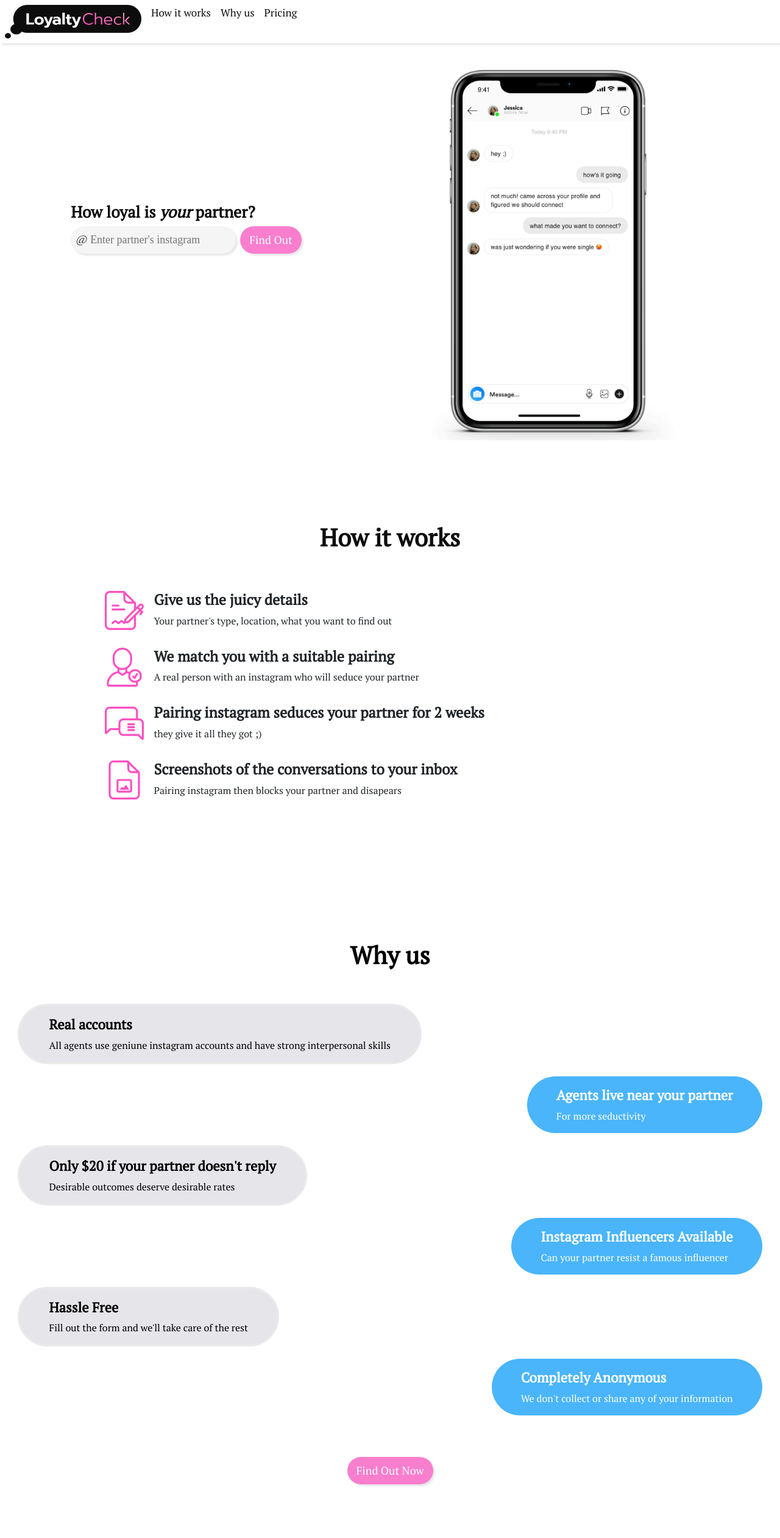
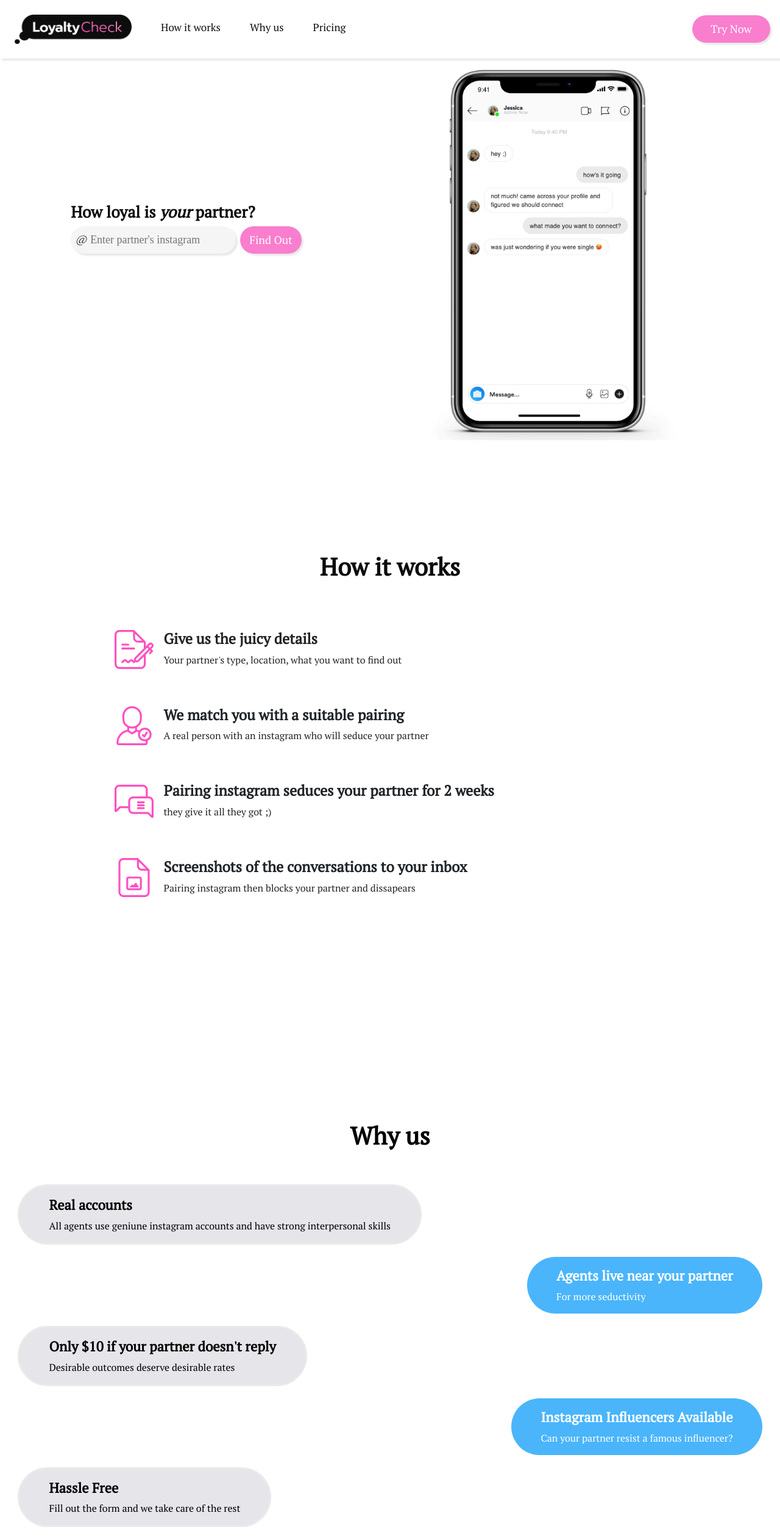
Before and after one commit to CalamariDude/LoyaltyCheck, a plain HTML site: page index.html in a window 1280 px wide. Shown: the top 2522 px of the page at 61% size. Drawn offline with nearby package versions, Linux system fonts and the light colour scheme.

Commit message:
improvments

```diff
--- a/css/custom.css
+++ b/css/custom.css
@@ -168,7 +168,8 @@ html {
   .mobile-bye {
     display: none;
   }
-  .nav {
+  .nav-custom {
+    visibility: hidden;
     display: none;
   }
   .ninty-5-full {
@@ -222,11 +223,21 @@ html {
 
 }
 
-.nav {
+.nav-custom {
   position: fixed;
+  display: flex;
+  justify-content: space-between;
   width: 100%;
   z-index: 10;
   box-shadow: 3px 3px 3px rgba( 136 , 136 , 136 , 0.2 );
+}
+
+.full-width {
+  width: 100%;
+}
+
+.justify-right {
+  justify-content: flex-end;
 }
 
 .nav-button {
@@ -344,3 +355,30 @@ html {
   width: 5rem;
   height: 5rem;
 }
+
+.align-row-center {
+  align-items: center;
+}
+
+.align-self-center {
+  align-self: center;
+}
+
+.justify-self-end {
+  justify-self: flex-end;
+}
+
+.no-wrap-words {
+  white-space: nowrap;
+}
+.min-width-3 {
+  min-width: 8rem;
+}
+
+.min-width-4 {
+  min-width: 15rem;
+}
+
+.menuitem a{
+  text-decoration: none;
+}
--- a/index.html
+++ b/index.html
@@ -29,21 +29,26 @@
     <body id="page-top">
         <!-- Navigation-->
         <!-- Header-->
-        <nav class = "bg-white nav">
-            <div class = "display-flex align-center">
-                <img class = "small transparent p-2" src="assets/img/lc.png"/>
-                <div class = "nav-button">
+        <nav class = "bg-white nav-custom align-row-center">
+            <div class = "full-width display-flex align-row-center">
+                <img class = "small transparent p-4" src="assets/img/lc.png"/>
+                <div class = "nav-button px-4">
                     <div class = "item"></div>
-                    <a class="" onclick="scrollToSection(event)" href="#about">How it works</a>
+                    <a class="" onclick="scrollToSection(event)" href="#about1">How it works</a>
                 </div>
-                <div class = "nav-button">
+                <div class = "nav-button px-4">
                     <div class = "item"></div>
-                    <a class="" onclick="scrollToSection(event)" href="#services">Why us</a>
+                    <a class="" onclick="scrollToSection(event)" href="#services1">Why us</a>
                 </div>
-                <div class = "nav-button">
+                <div class = "nav-button px-4">
                     <div class = "item"></div>
-                    <a class="" onclick="scrollToSection(event)" href="#agent">Pricing</a>
+                    <a class="" onclick="scrollToSection(event)" href="#agent1">Pricing</a>
                 </div>
+            </div>
+            <div class="align-center m-3">
+                <a class="min-width-3 call-to-action-own rounded-pill" onclick="find_out()">
+                    <p>Try Now</p>
+                </a>
             </div>
         </nav>
         <header class = "ninty-5-full full-screen">
@@ -68,44 +73,51 @@
             </div>
         </header>
         <!-- About-->
+        <br id="about1">
+        <br>
         <section class="content-section text-dark rounded-pill mx-3" id="about">
             <h1 class = "text-center">How it works</h1>
             <br>
             <br>
             <div class = "container table    pill-padding">
                <ul class = "col no-dec chrono-list">
-                   <li class = "chrono-item">
+                   <li class = "chrono-item p-3">
                         <img class = "icon fill-pink medium-icon" src="assets/icons/form.svg"/>
                         <div>
                             <h4>Give us the juicy details</h4>
                             <p>Your partner's type, location, what you want to find out</p>
                         </div>
                     </li>
-                   <li class = "chrono-item">
+                   <li class = "chrono-item p-3">
                        <img class = "icon fill-pink medium-icon" src="assets/icons/person.svg"/>
                        <div>
                            <h4>We match you with a suitable pairing</h4>
                            <p>A real person with an instagram who will seduce your partner</p>
                         </div>
                     </li>
-                   <li class="chrono-item">
+                   <li class="chrono-item p-3">
                        <img class="icon fill-pink medium-icon" src="assets/icons/chat.svg"/>
                        <div>
                            <h4>Pairing instagram seduces your partner for 2 weeks</h4>
                            <p>they give it all they got ;)</p>
                         </div>
                     </li>
-                   <li class="chrono-item">
+                   <li class="chrono-item p-3">
                        <img class="icon fill-pink medium-icon" src="assets/icons/screenshot.svg"/>
                        <div>
                            <h4>Screenshots of the conversations to your inbox</h4>
-                           <p>Pairing instagram then blocks your partner and disapears</p>
+                           <p>Pairing instagram then blocks your partner and dissapears</p>
                         </div>
                     </li>
                </ul>
             </div>
         </section>
 
+        <br>
+        <br>
+        <br>
+        <br>
+        <br id="services1">
         <br>
         <br>
         <!-- Services-->
@@ -129,7 +141,7 @@
                 <div class="pro text-center bubble-left rounded-pill fly-in-left">
 <!-- <img class = "big-icon fill-black mobile-bye" src="assets/icons/shield.svg"/> -->
                     <div class = "headlines">
-                        <h3 class="pt-2 text-black">Only $20 if your partner doesn't reply</h3>
+                        <h3 class="pt-2 text-black">Only $10 if your partner doesn't reply</h3>
                         <p>Desirable outcomes deserve desirable rates</p>
                     </div>
                 </div>
@@ -137,20 +149,20 @@
 <!-- <img class = "big-icon fill-white mobile-bye" src="assets/icons/lock.svg"> -->
                     <div class = "headlines">
                         <h3 class="pt-2">Instagram Influencers Available</h3>
-                        <p>Can your partner resist a famous influencer</p>
+                        <p>Can your partner resist a famous influencer?</p>
                     </div>
                 </div>
                 <div class="pro text-center bubble-left rounded-pill fly-in-left">
                     <div class = "headlines text-black">
                         <h3 class="pt-2">Hassle Free</h3>
-                        <p>Fill out the form and we'll take care of the rest</p>
+                        <p>Fill out the form and we take care of the rest</p>
                     </div>
                 </div>
                 <div class="pro text-center bubble-right rounded-pill fly-in-right">
 <!-- <img class = "big-icon fill-white mobile-bye" src="assets/icons/lock.svg"> -->
                     <div class = "headlines">
                         <h3 class="pt-2">Completely Anonymous</h3>
-                        <p>We don't collect or share any of your information</p>
+                        <p>We destroy all data collected after you receive screenshots</p>
                     </div>
                 </div>
             </div>
@@ -162,7 +174,7 @@
                 </form>
             </div>
         </section>
-        <br>
+        <br id="agent1">
         <br>
         <section class = "content-section " id="agent">
 <div id="generic_price_table">
@@ -208,7 +220,7 @@
                                 <div class="generic_price_tag clearfix">
                                     <span class="price">
                                         <span class="sign">$</span>
-                                        <span class="currency">39.99</span>
+                                        <span class="currency">19.99</span>
                                     </span>
                                 </div>
                                 <!--//PRICE END-->
@@ -227,22 +239,19 @@
                                 </ul>
                             </div>
                             <!--//FEATURE LIST END-->
+                            <div class="mt-3 display-flex align-center line-height;">
+                                <form class = "textbox">
+                                    <a class="call-to-action-own rounded-pill" onclick="find_out()">
+                                        <p>Select</p>
+                                    </a>
+                                </form>
+                            </div>
 
                         </div>
                         <!--//PRICE CONTENT END-->
 
                     </div>
-
-
-
                 </div>
-            <div class="mt-5 display-flex align-center line-height;">
-                <form class = "textbox">
-                    <a class="call-to-action-own rounded-pill" onclick="find_out()">
-                        <p>Find Out</p>
-                    </a>
-                </form>
-            </div>
             </div>
             <p class = "text-black">*See <a href="#about">LoyaltyCheck Methods</a> for types</p>
         </section>
@@ -303,6 +312,7 @@
                     <div id="copyright-text">
                         Copyright &copy; LoyaltyCheck LLC 2022
                     </div>
+                    <div class = "p-3">*site under construction, links may be missing</div>
                     <div id="social-buttons">
                         <img src="https://img.icons8.com/ios-filled/25/999999/facebook--v1.png"/><img src="https://img.icons8.com/ios-filled/25/999999/telegram-app.png"/><img src="https://img.icons8.com/ios-filled/25/999999/instagram--v1.png"/>
                     </div>
```
Also changed, not shown: form.html (+14 -7 lines).
